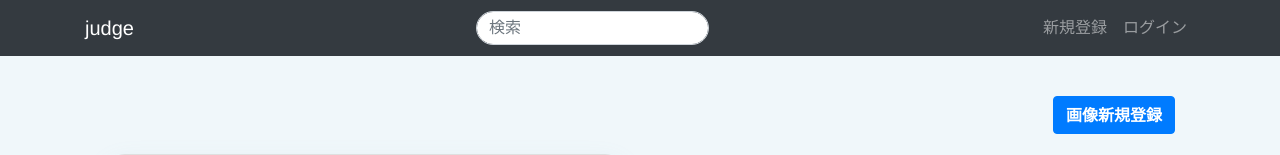
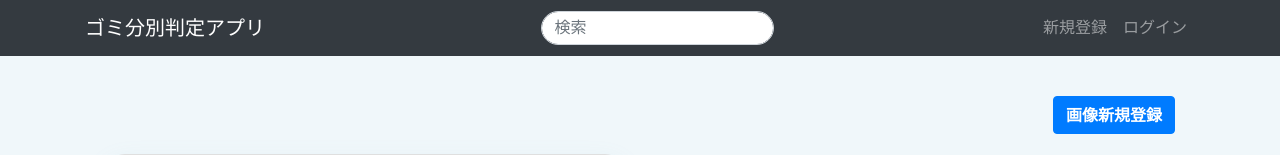
Before and after one commit to nishimoto-maker/TrashJudge, a Flask app: page /judge/images/search in a window 1280 px wide. Shown: the top 155 px of the page. Run offline with Flask 3, Linux system fonts and the light colour scheme; parts of the project's set-up code (start-up, migrations or seed data) failed here and were passed over; some libraries are stand-ins or nearby versions.

Commit message:
タイトル変更

```diff
--- a/apps/judge/templates/judge/base.html
+++ b/apps/judge/templates/judge/base.html
@@ -3,21 +3,18 @@
 
 <head>
     <meta charset="UTF-8" />
-    <title>judge</title>
+    <title>ゴミ分別判定アプリ</title>
     <link rel="stylesheet" href="{{ url_for('static', filename='css/bootstrap.min.css') }}" />
     <link rel="stylesheet" href="{{ url_for('static', filename='css/style.css') }}" />
 </head>
 
 <body>
-    <!-- ナビゲーションバーを作成する -->
     <nav class="navbar navbar-expand-lg navbar-dark bg-dark">
         <div class="container">
-            <a class="navbar-brand " href="{{ url_for('judge.index') }}">judge</a>
-            <!-- 画像検索フォームを追加する -->
+            <a class="navbar-brand " href="{{ url_for('judge.index') }}">ゴミ分別判定アプリ</a>
             {% if url_for(request.endpoint) == url_for('judge.index') or
             url_for(request.endpoint) == url_for('judge.search') %}
             <div class="btn-group">
-                <!-- 検索語はjudge/views.pyのsearch関数を実行 -->
                 <form method="GET" action="{{ url_for('judge.search') }}" name="dtSearchForm">
                     {% if request.args.get("search") %}
                     <input type="search" id="dt-search" class="form-control col-md-12 dt-search" placeholder="検索"
@@ -35,7 +32,6 @@
                     <span class="nav-link">{{ current_user.username }}</span>
                 </li>
                 <li class="nav-item">
-                    <!-- auth/views.pyのlogout関数を実行 -->
                     <a href="{{ url_for('auth.logout') }}" class="nav-link">ログアウト</a>
                 </li>
                 <li class="nav-item">
@@ -43,11 +39,9 @@
                 </li>
                 {% else %}
                 <li class="nav-item">
-                    <!-- auth/views.pyのsignup関数を実行 -->
                     <a class="nav-link" href="{{ url_for('auth.signup') }}">新規登録</a>
                 </li>
                 <li class="nav-item">
-                    <!-- auth/views.pyのlogin関数を実行 -->
                     <a class="nav-link" href="{{ url_for('auth.login') }}">ログイン</a>
                 </li>
                 {% endif %}
@@ -55,7 +49,6 @@
         </div>
     </nav>
 
-    <!-- block contentをsection class="container"で囲む -->
     <section class="container">
         {% block content %}{% endblock %}
     </section>
```
